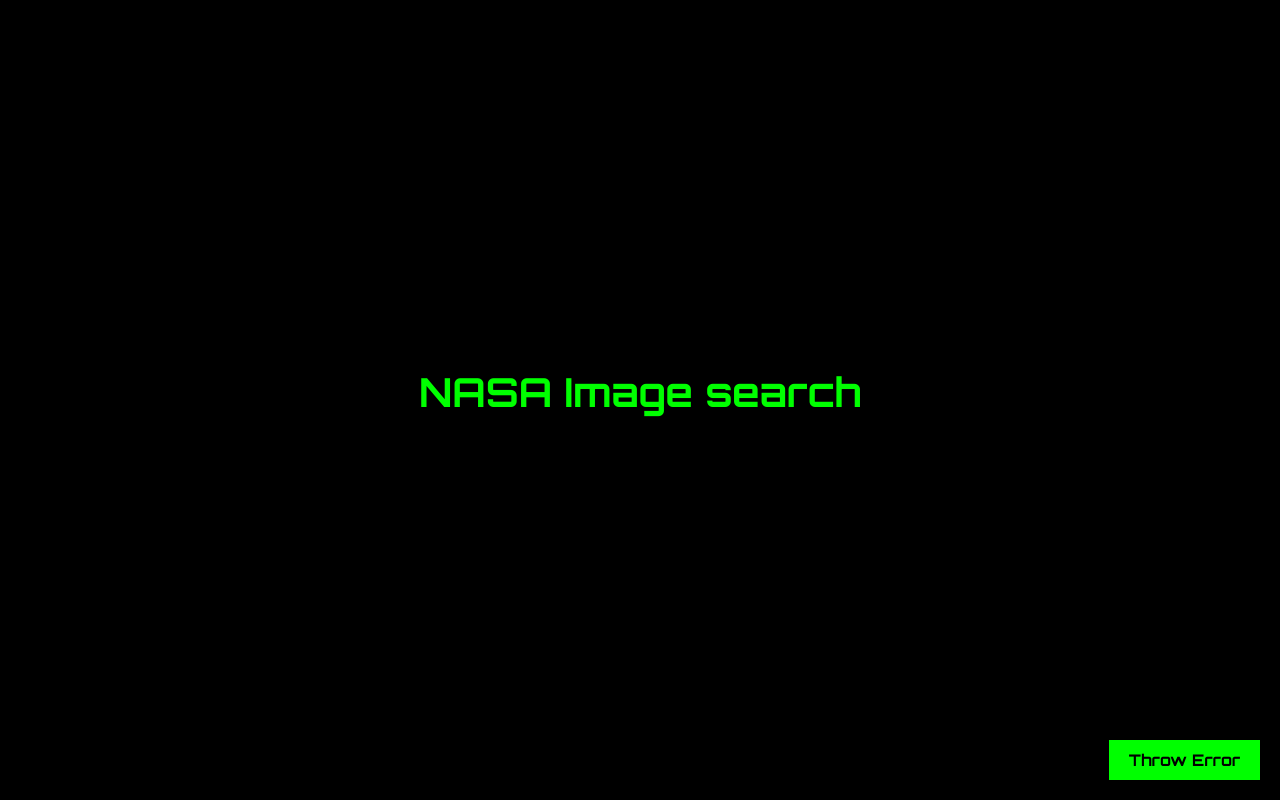
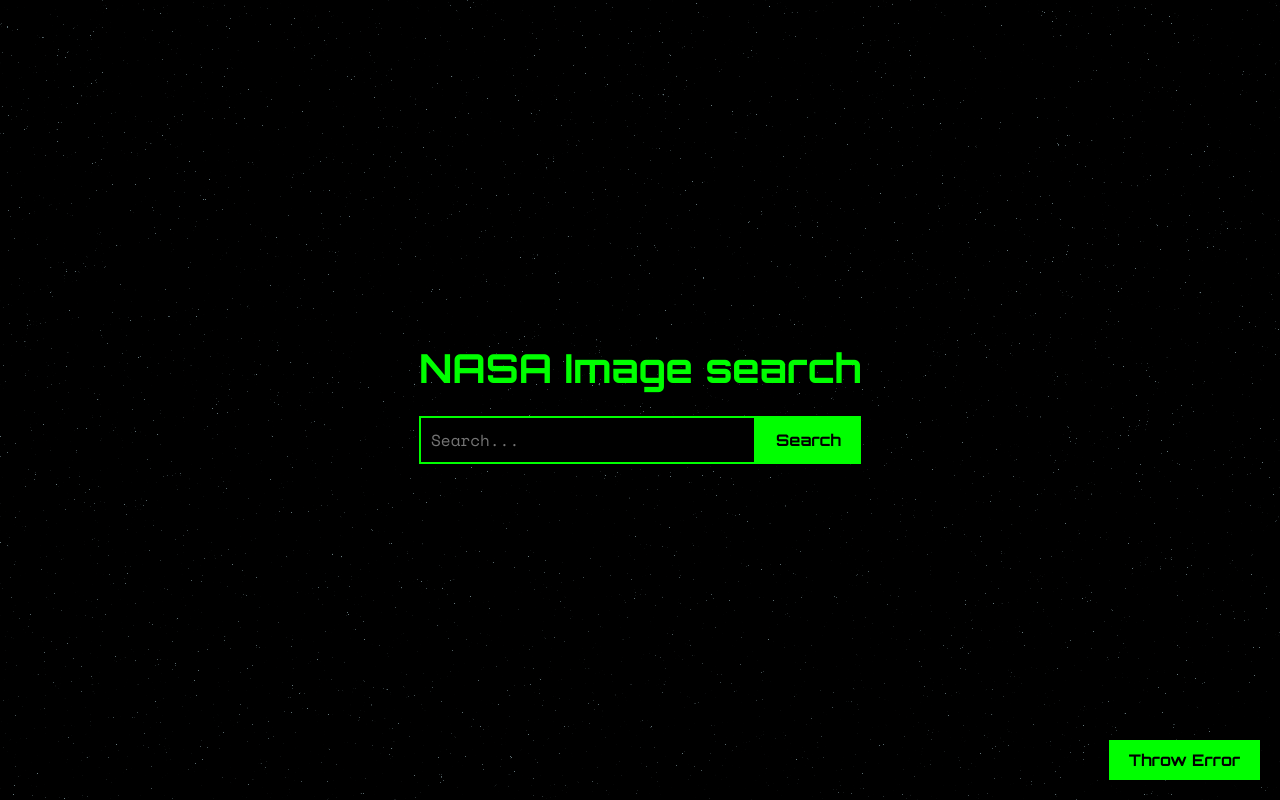
Before and after one commit to LidaChk/nasa-search, a React (Vite) app: page / in a window 1280 px wide. Built offline with nearby package versions, Linux system fonts and the light colour scheme; no server answers.

Commit message:
feat:🦄 search component

```diff
--- a/src/App.tsx
+++ b/src/App.tsx
@@ -3,14 +3,16 @@
 import { Component } from 'react';
 import ErrorButton from './components/errorButton/errorButton';
 import ErrorBoundary from './components/ErrorBoundary/ErrorBoundary';
+import Search from './components/Search/Search';
+import { LS_KEY_SEARCH_TERM } from './constants/constants';
+import { ImageResult, searchImages } from './api/nasaApi';
 
 type AppProps = object;
 interface AppState {
-  // TODO add types for items
-  items: unknown[];
-
+  items: ImageResult;
   isLoading: boolean;
   error: string | null;
+  searchTerm: string;
 }
 
 class App extends Component<AppProps, AppState> {
@@ -20,16 +22,50 @@
       items: [],
       isLoading: false,
       error: null,
+      searchTerm: localStorage.getItem(LS_KEY_SEARCH_TERM) || '',
     };
   }
+  componentDidMount() {
+    this.fetchImages(this.state.searchTerm);
+  }
+
+  fetchImages = async (searchTerm: string) => {
+    try {
+      this.setState({ isLoading: true, error: null });
+
+      const response = await searchImages({ query: searchTerm });
+
+      this.setState({
+        items: response,
+        isLoading: false,
+      });
+    } catch (error) {
+      this.setState({
+        error: error instanceof Error ? error.message : 'An error occurred',
+        isLoading: false,
+      });
+    }
+  };
+
+  onSearch = (newSearchTerm: string) => {
+    localStorage.setItem(LS_KEY_SEARCH_TERM, newSearchTerm);
+
+    this.setState({ searchTerm: newSearchTerm }, () => {
+      this.fetchImages(newSearchTerm);
+      console.log('Search term:', newSearchTerm);
+    });
+  };
 
   render() {
     return (
       <ErrorBoundary>
         <h1>NASA Image search</h1>
+        <Search
+          onSearch={this.onSearch}
+          initialSearchTerm={this.state.searchTerm}
+        />
         {
           // TODO
-          // <Search onSearch={() => {}} />
           // <CardList items={[]} />
         }
         <div className="app">
--- a/src/api/nasaApi.ts
+++ b/src/api/nasaApi.ts
@@ -32,7 +32,7 @@
   };
 }
 
-type ImageResult = nasaCollectionItem[];
+export type ImageResult = nasaCollectionItem[];
 
 export async function searchImages(params: SearchParams): Promise<ImageResult> {
   const { query, page = 1, pageSize = 10 } = params;
--- /dev/null
+++ b/src/components/Search/Search.css
@@ -0,0 +1,4 @@
+.search-form {
+  display: flex;
+  flex-direction: row;
+}
--- /dev/null
+++ b/src/components/Search/Search.tsx
@@ -0,0 +1,52 @@
+import { Component } from 'react';
+import './search.css';
+
+interface Props {
+  onSearch: (searchTerm: string) => void;
+  initialSearchTerm: string;
+}
+
+interface State {
+  searchTerm: string;
+}
+
+class Search extends Component<Props, State> {
+  constructor(props: Props) {
+    super(props);
+    this.state = {
+      searchTerm: props.initialSearchTerm,
+    };
+  }
+
+  handleInputChange = (e: React.ChangeEvent<HTMLInputElement>) => {
+    this.setState({ searchTerm: e.target.value });
+  };
+
+  handleSearch = (e: React.FormEvent<HTMLFormElement>) => {
+    e.preventDefault();
+    const trimmedSearchTerm = this.state.searchTerm.trim();
+    this.props.onSearch(trimmedSearchTerm);
+  };
+  render() {
+    const { searchTerm } = this.state;
+
+    return (
+      <form
+        onSubmit={this.handleSearch}
+        className="search-form"
+        aria-label="search"
+      >
+        <input
+          type="search"
+          className="search-input"
+          placeholder="Search..."
+          value={searchTerm}
+          onChange={this.handleInputChange}
+        />
+        <button className="search-button">Search</button>
+      </form>
+    );
+  }
+}
+
+export default Search;
--- /dev/null
+++ b/src/constants/constants.ts
@@ -0,0 +1,3 @@
+const LS_KEY_SEARCH_TERM = 'lidachk-nasa-search-searchTerm';
+
+export { LS_KEY_SEARCH_TERM };
--- a/src/index.css
+++ b/src/index.css
@@ -22,6 +22,8 @@
 
 body {
   background-color: var(--background-color);
+  background: url(./assets/noise.svg), var(--background-color);
+  background-size: cover;
   color: var(--text-color);
   font-family: var(--font-family);
   font-weight: 400;
@@ -110,3 +112,30 @@
 a:active {
   filter: var(--active-filter);
 }
+
+input[type='search'] {
+  font-family: var(--font-family);
+  font-weight: 400;
+  font-size: 1rem;
+  color: var(--text-color);
+  background-color: var(--background-color);
+  border: 2px solid var(--primary-act-color);
+  padding: 10px;
+  width: 100%;
+  max-width: 400px;
+  transition: border-color 0.3s ease;
+}
+
+input[type='search']:focus {
+  outline: none;
+}
+
+input[type='search']::-webkit-search-cancel-button {
+  -webkit-appearance: none;
+  height: 16px;
+  width: 16px;
+  color: var(--primary-act-color);
+  background: url('./src/assets/cross.svg') no-repeat center center;
+  background-size: contain;
+  cursor: pointer;
+}
```
Also changed, not shown: src/assets/cross.svg (added), 1 other file (tests, documents, lock files or other folders).
